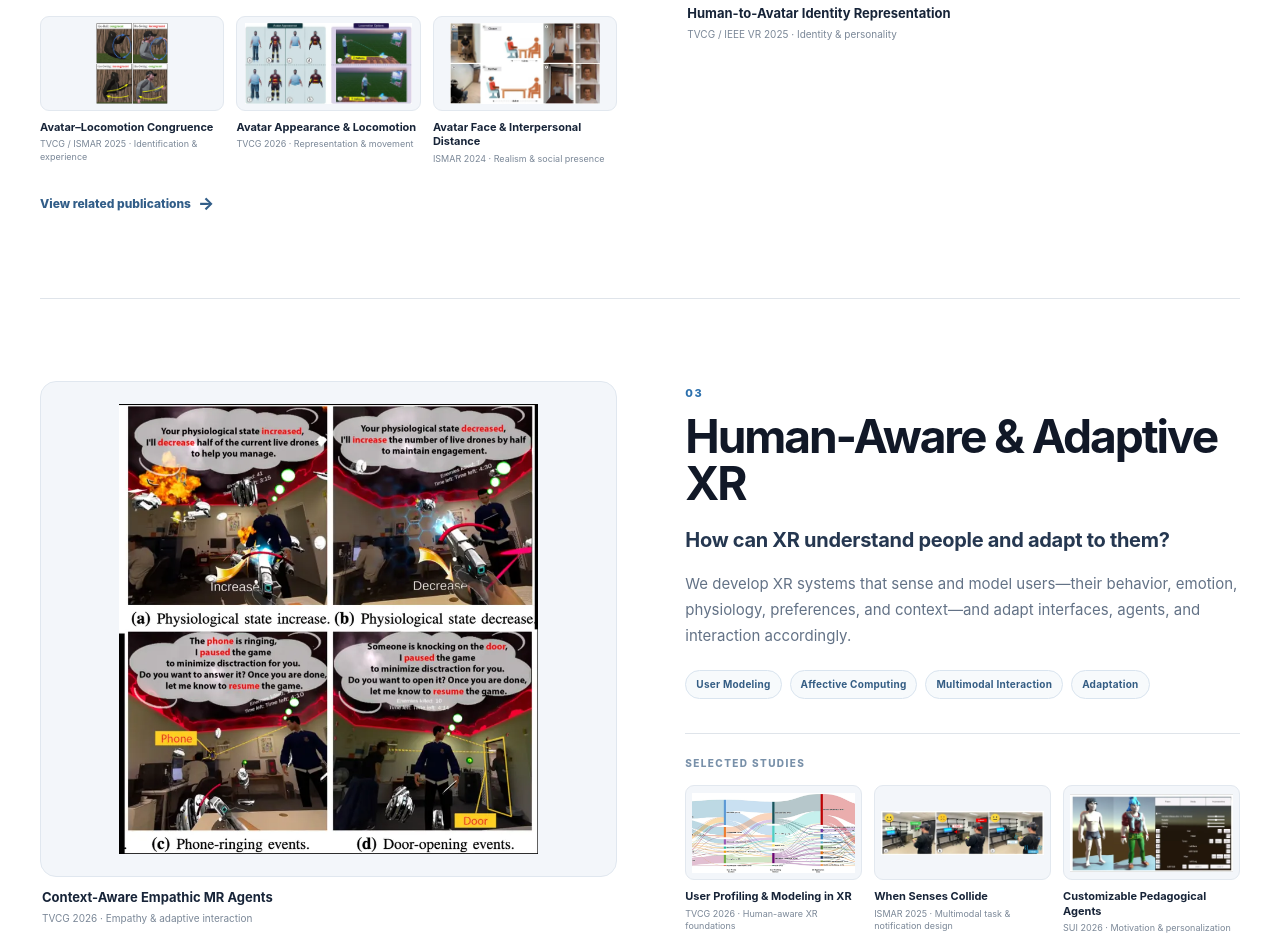
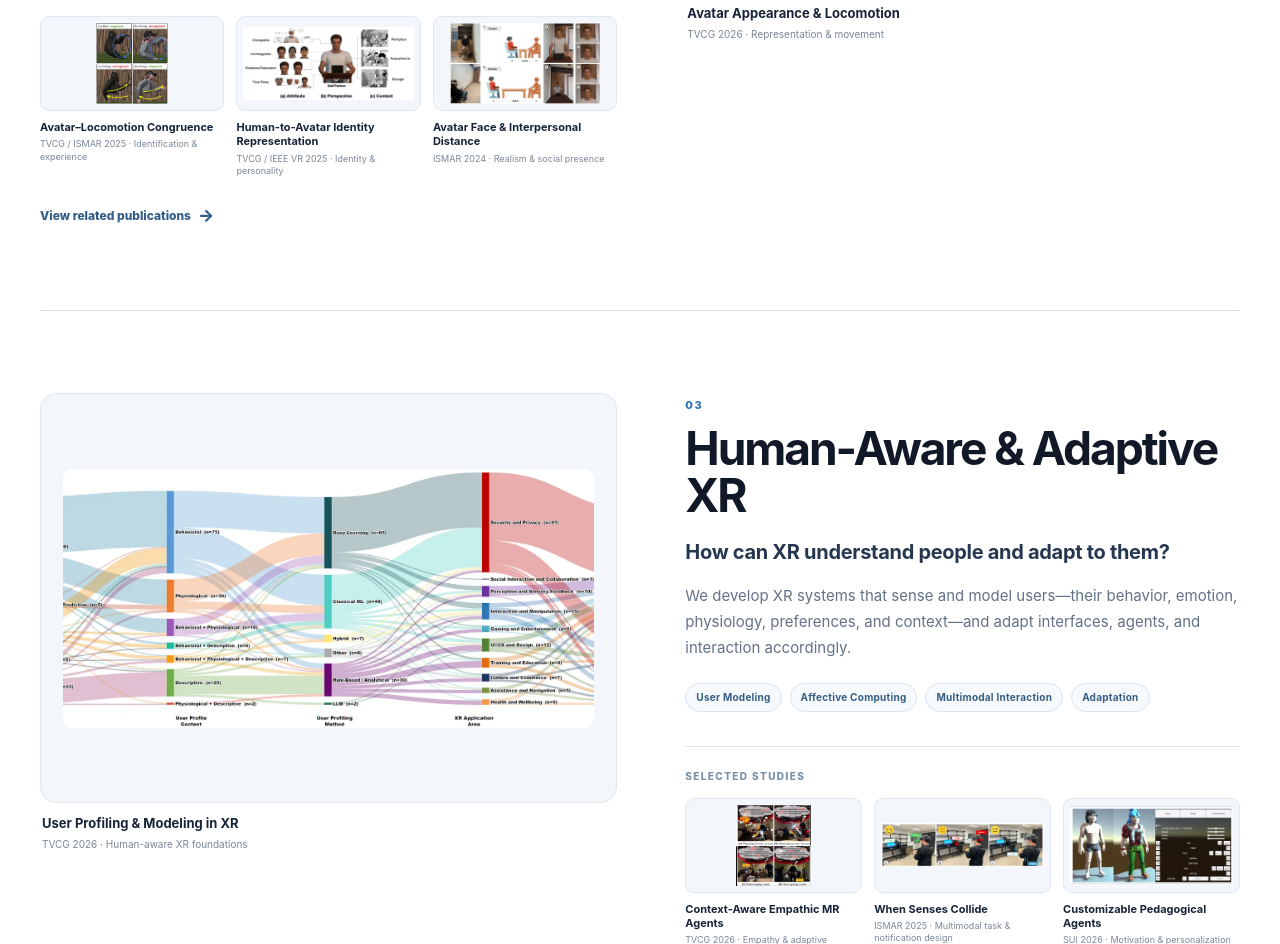
Before and after one commit to kangsookim/hxi-lab-website, a Next.js app: page /projects in a window 1280 px wide. Shown: the part 2088-3032 px from the top of the page. Built offline with nearby package versions, Linux system fonts and the light colour scheme.

Commit message:
reorderd the project page.

```diff
--- a/app/projects/page.tsx
+++ b/app/projects/page.tsx
@@ -52,9 +52,9 @@ const projectPrograms: ProjectProgram[] = [
     description:
       'We investigate how avatars and virtual bodies shape identity, self-perception, embodiment, behavior, interpersonal perception, and interaction across immersive environments.',
     tags: ['Avatars', 'Embodiment', 'Identity', 'Perception'],
-    mainImage: '/assets/publications/Kang2025hcc.webp',
-    mainTitle: 'Human-to-Avatar Identity Representation',
-    mainMeta: 'TVCG / IEEE VR 2025 · Identity & personality',
+    mainImage: '/assets/publications/Khan2026ioa.webp',
+    mainTitle: 'Avatar Appearance & Locomotion',
+    mainMeta: 'TVCG 2026 · Representation & movement',
     studies: [
       {
         title: 'Avatar–Locomotion Congruence',
@@ -62,9 +62,9 @@ const projectPrograms: ProjectProgram[] = [
         image: '/assets/publications/Khan2025ill.webp',
       },
       {
-        title: 'Avatar Appearance & Locomotion',
-        meta: 'TVCG 2026 · Representation & movement',
-        image: '/assets/publications/Khan2026ioa.webp',
+        title: 'Human-to-Avatar Identity Representation',
+        meta: 'TVCG / IEEE VR 2025 · Identity & personality',
+        image: '/assets/publications/Kang2025hcc.webp',
       },
       {
         title: 'Avatar Face & Interpersonal Distance',
@@ -79,14 +79,14 @@ const projectPrograms: ProjectProgram[] = [
     description:
       'We develop XR systems that sense and model users—their behavior, emotion, physiology, preferences, and context—and adapt interfaces, agents, and interaction accordingly.',
     tags: ['User Modeling', 'Affective Computing', 'Multimodal Interaction', 'Adaptation'],
-    mainImage: '/assets/publications/Chang2025epe.webp',
-    mainTitle: 'Context-Aware Empathic MR Agents',
-    mainMeta: 'TVCG 2026 · Empathy & adaptive interaction',
+    mainImage: '/assets/publications/Zhang2026upa.webp',
+    mainTitle: 'User Profiling & Modeling in XR',
+    mainMeta: 'TVCG 2026 · Human-aware XR foundations',
     studies: [
       {
-        title: 'User Profiling & Modeling in XR',
-        meta: 'TVCG 2026 · Human-aware XR foundations',
-        image: '/assets/publications/Zhang2026upa.webp',
+        title: 'Context-Aware Empathic MR Agents',
+        meta: 'TVCG 2026 · Empathy & adaptive interaction',
+        image: '/assets/publications/Chang2025epe.webp',
       },
       {
         title: 'When Senses Collide',
@@ -133,9 +133,9 @@ const projectPrograms: ProjectProgram[] = [
     description:
       'We explore how immersive experiences can support restoration, emotional recovery, reflection, meaningful connection, culturally situated care, and engagement with places and memories.',
     tags: ['Wellbeing', 'Stress & Recovery', 'Nature', 'Memory & Reflection'],
-    mainImage: '/assets/publications/Han2023acs.webp',
-    mainTitle: 'VR Activities for Stress Relief',
-    mainMeta: 'ISMAR 2023 · Stress relief & recovery',
+    mainImage: '/assets/publications/Nam2026sra.webp',
+    mainTitle: 'XR Companion Interaction',
+    mainMeta: 'TVCG 2026 · Relational openness & reflection',
     studies: [
       {
         title: 'Immersive Virtual Nature',
@@ -148,9 +148,9 @@ const projectPrograms: ProjectProgram[] = [
         image: '/assets/publications/Fouad2026btd.webp',
       },
       {
-        title: 'XR Companion Interaction',
-        meta: 'TVCG 2026 · Relational openness & reflection',
-        image: '/assets/publications/Nam2026sra.webp',
+        title: 'VR Activities for Stress Relief',
+        meta: 'ISMAR 2023 · Stress relief & recovery',
+        image: '/assets/publications/Han2023acs.webp',
       },
     ],
   },
```
